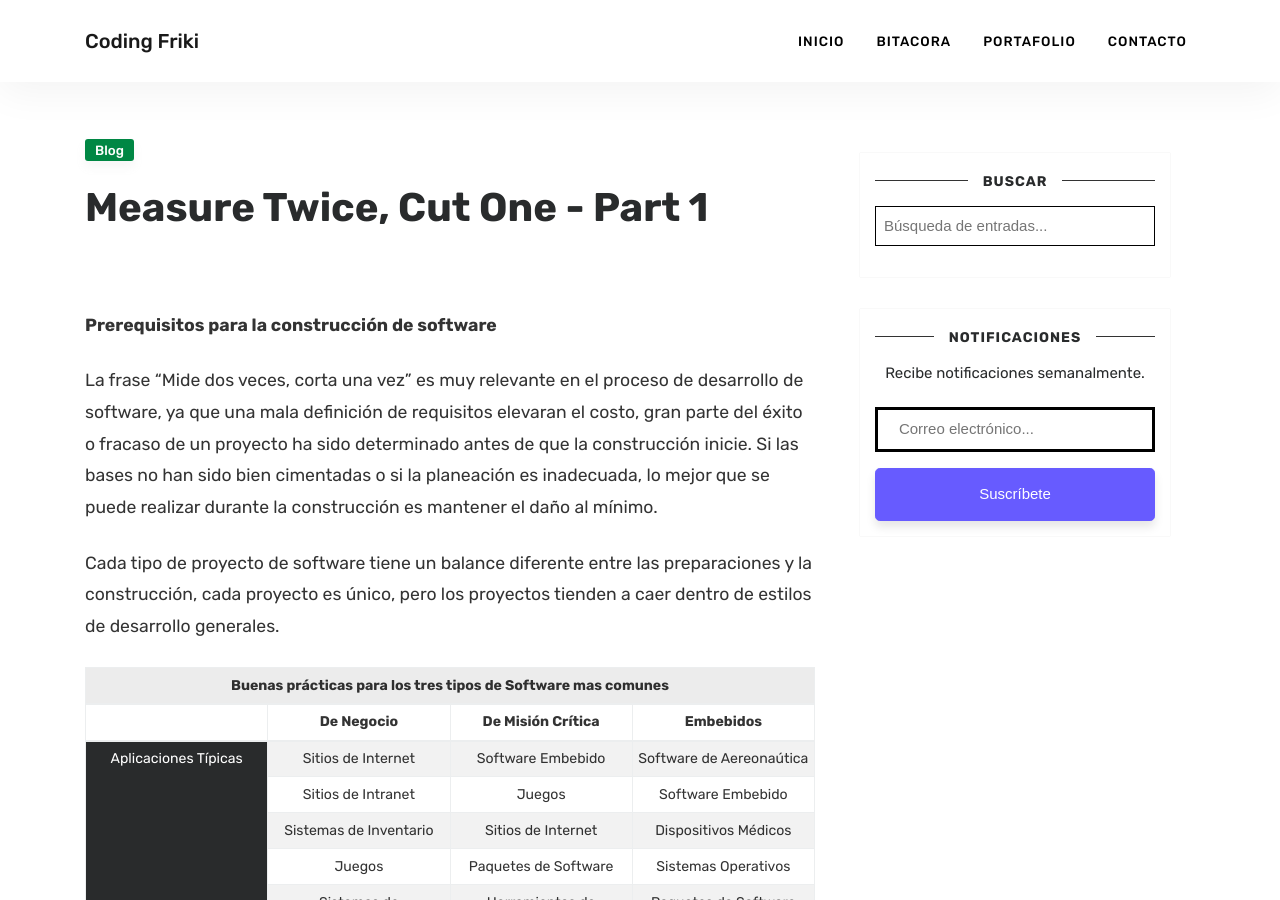
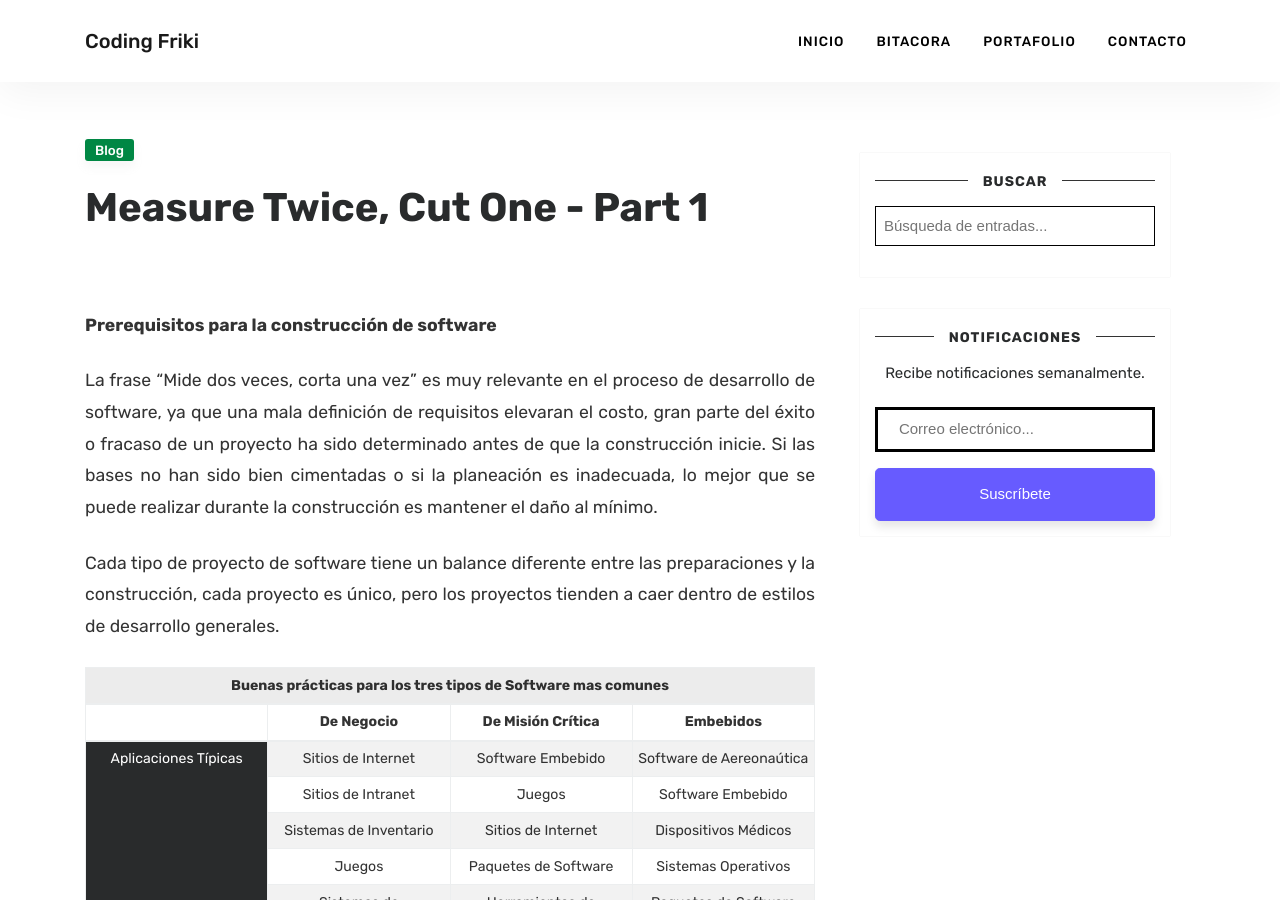
Before and after one commit to Kenar716/Kenar716.github.io, a Jekyll site: the page built from _posts/2019-07-06-measuretwicecutoncepart1.md, in a window 1280 px wide and 900 px high. Built offline with Jekyll 4.4.1, drawn with Linux system fonts in a browser that asks for light colours; nearby versions of some CDN libraries; comment, search, counter and statistics services are not loaded.

Commit message:
Se modifica la entrada Measure Twice Cut One para que la segunda tabla tambien sea responsive y tenga un tamaño de letra mas chica. Se modifica el layout de los post para que texto del contenido siempre se encuentre justificado.

```diff
--- a/_layouts/post.html
+++ b/_layouts/post.html
@@ -35,7 +35,7 @@
             <br><br>
 
             <!-- Post Content -->
-            <div class="article-post">
+            <div class="article-post text-justify">
                 {{content}}
                 <div class="clearfix"></div>
             </div>
--- a/_posts/2019-07-06-measuretwicecutoncepart1.md
+++ b/_posts/2019-07-06-measuretwicecutoncepart1.md
@@ -182,7 +182,7 @@
 
 Para determinar el mejor tipo de enfoque para el proyecto se recomiendan los siguientes lineamientos.
 
-<table class="table table-striped table-bordered align-items-center">
+<table class="table table-striped table-bordered table-responsive align-items-center small">
     <colgroup >
         <col width="50%" />
         <col width="50%" />
```
